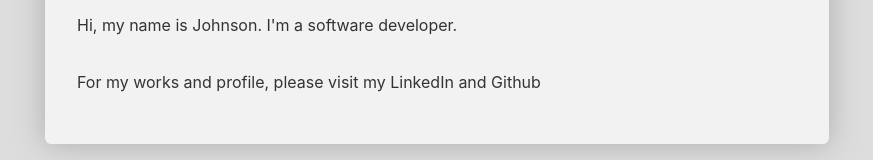
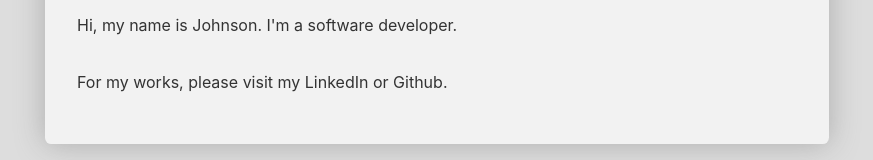
Before and after one commit to johnsonsu/johnsonsu.github.io, a Next.js app: page / in a window 1280 px wide. Shown: the part 246-406 px from the top of the page, without its empty margins (203-1076 px from the left). Built offline with nearby package versions, Linux system fonts and the light colour scheme.

Commit message:
Update copy

```diff
--- a/pages/index.js
+++ b/pages/index.js
@@ -6,7 +6,7 @@ const About = () => (
     <Module>
       <h1>About</h1>
       <p>Hi, my name is Johnson. I&apos;m a software developer.</p>
-      <p>For my works and profile, please visit my LinkedIn and Github</p>
+      <p>For my works, please visit my LinkedIn or Github.</p>
     </Module>
   </Layout>
 )
```
